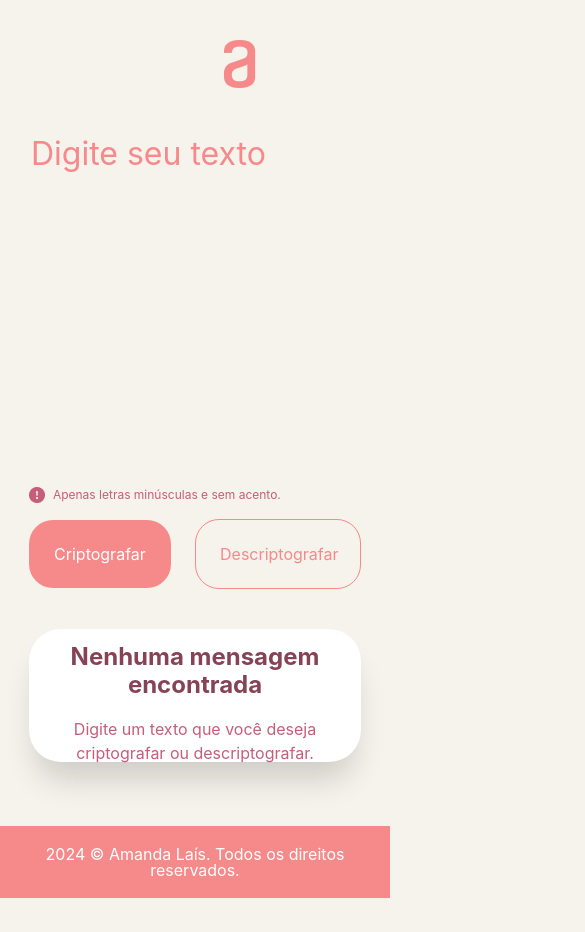
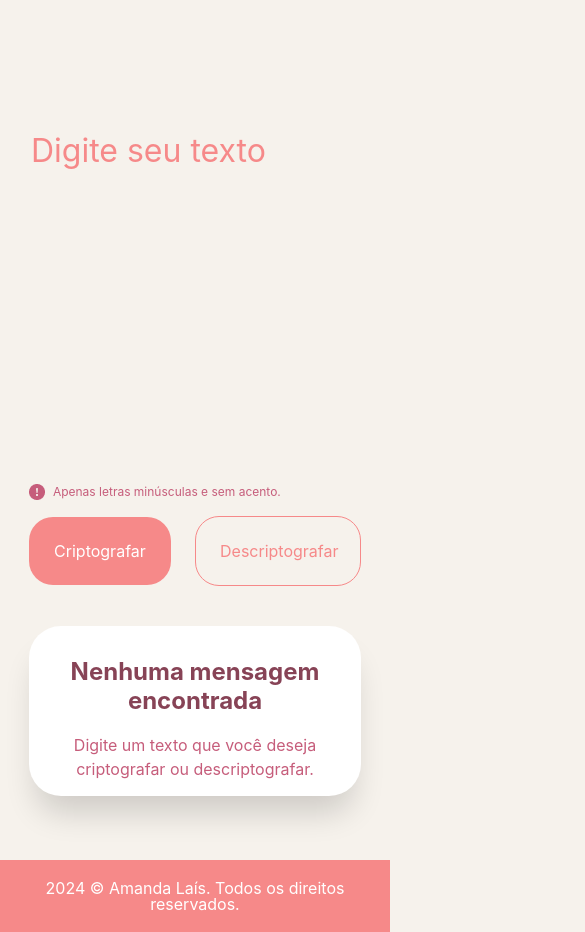
Before and after one commit to amndalsr/ChallengeONE-DecodificadorDeTexto, a plain HTML site: page index.html in a window 390 px wide. Shown: the top 932 px of the page, 585 px wide, since content can reach past the window. Before the commit the page ends 898 px from the top, so only its background shows below. Drawn offline with Linux system fonts and the light colour scheme.

Commit message:
alteracoes

```diff
--- a/styles/media-queries.css
+++ b/styles/media-queries.css
@@ -19,7 +19,7 @@
     }
 
     .conteudo__principal__caixa {
-        height: 133px;
+        height: 170px;
         width: auto;
         max-width: none;
     }
--- a/styles/style.css
+++ b/styles/style.css
@@ -38,7 +38,12 @@ body::-webkit-scrollbar-thumb {
 }
 
 .cabecalho__logo {
-    width: 30px;
+    width: 100vh;
+}
+
+.logo-alura {
+    display: flex;
+    justify-content: flex-start;
 }
 
 .logo-alura img {
```
